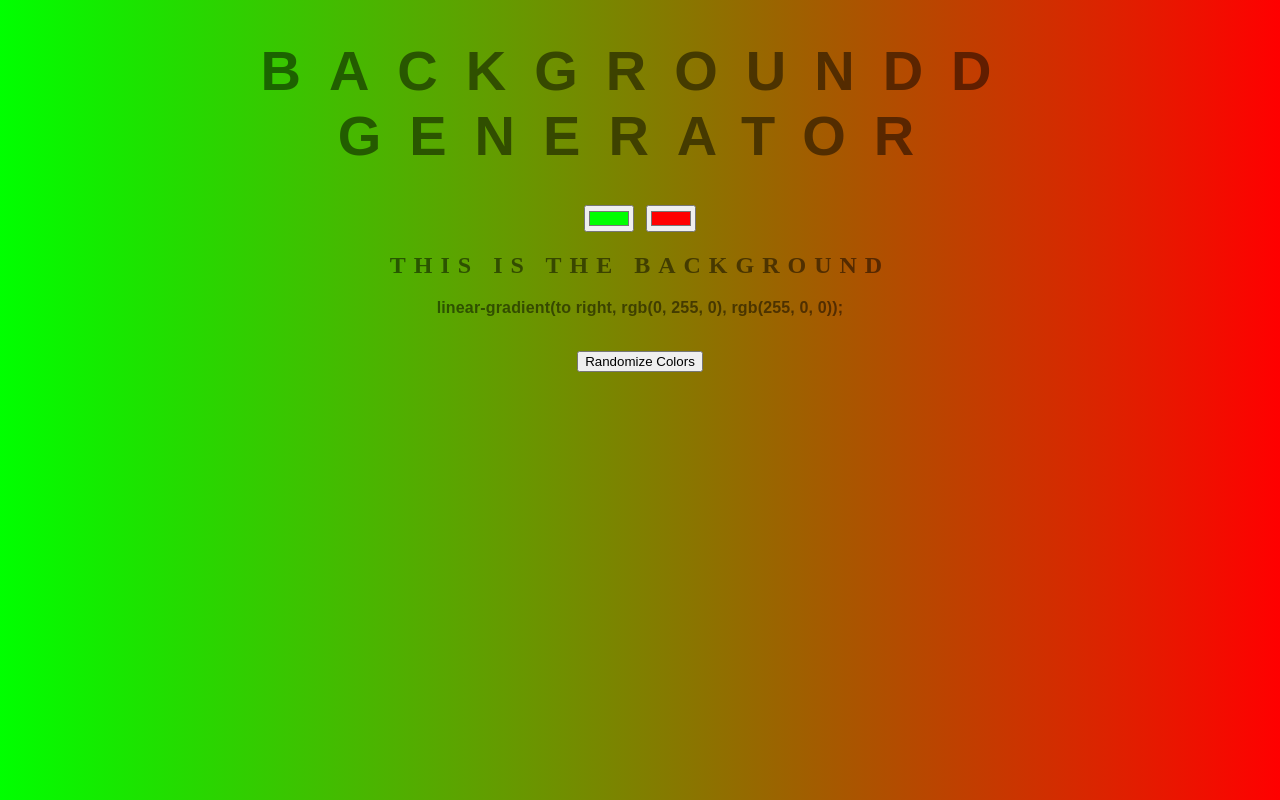
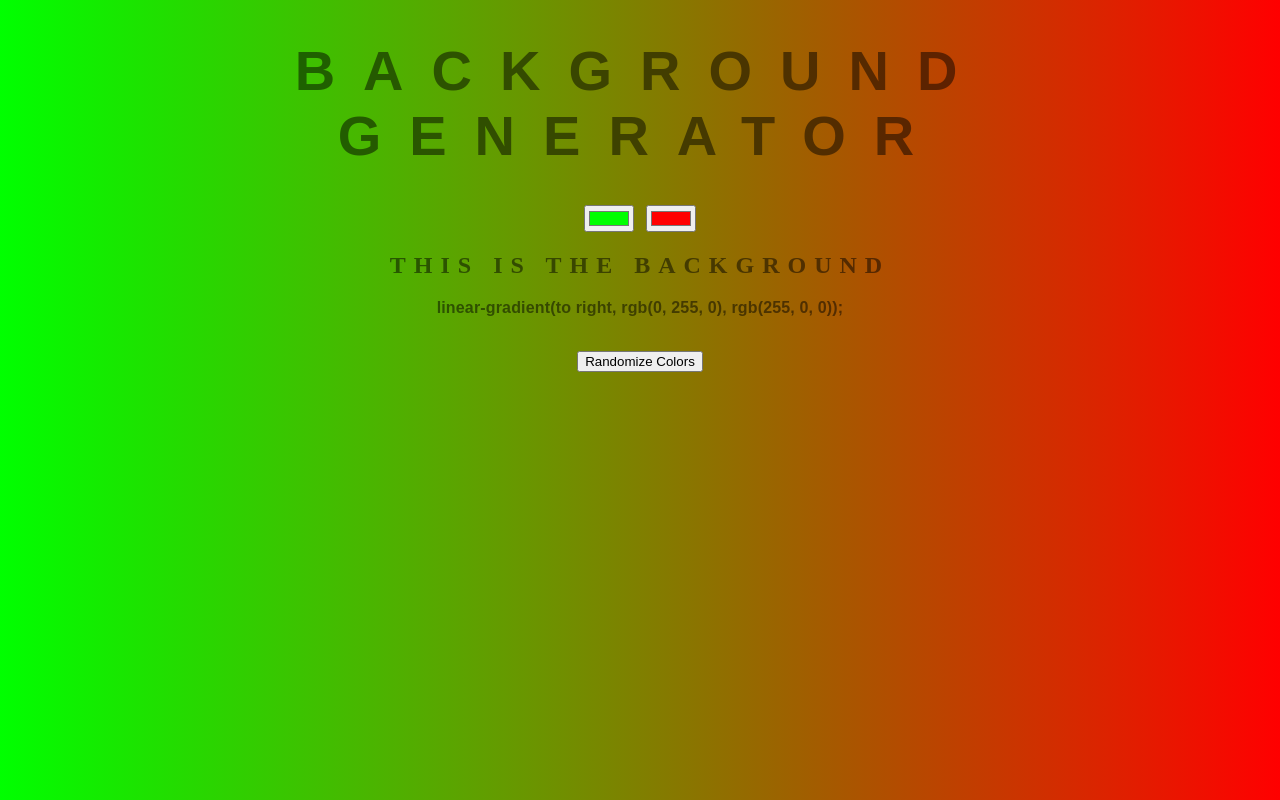
Before and after one commit to Shinsekami/background-generator, a plain HTML site: page index.html in a window 1280 px wide. Drawn offline with Linux system fonts and the light colour scheme.

Commit message:
reverting back to old title

```diff
--- a/index.html
+++ b/index.html
@@ -7,7 +7,7 @@
 	<link rel="stylesheet" type="text/css" href="styles.css">
 </head>
 <body id="gradient">
-	<h1>Backgroundd Generator</h1>
+	<h1>Background Generator</h1>
 	<input class="color1" type="color" name="color1" value="#00FF00">
 	<input class="color2" type="color" name="color2" value="#ff0000">
 	<h2>This is the background</h2>
```
